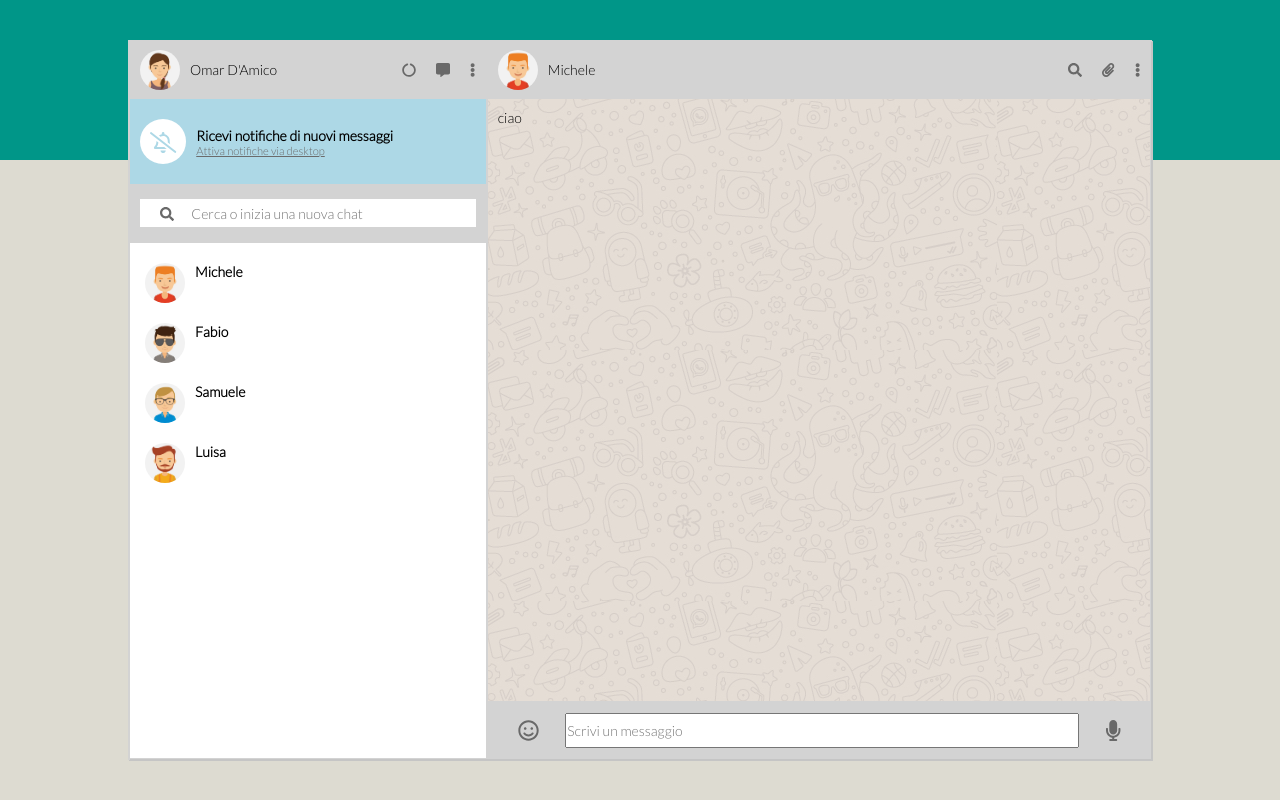
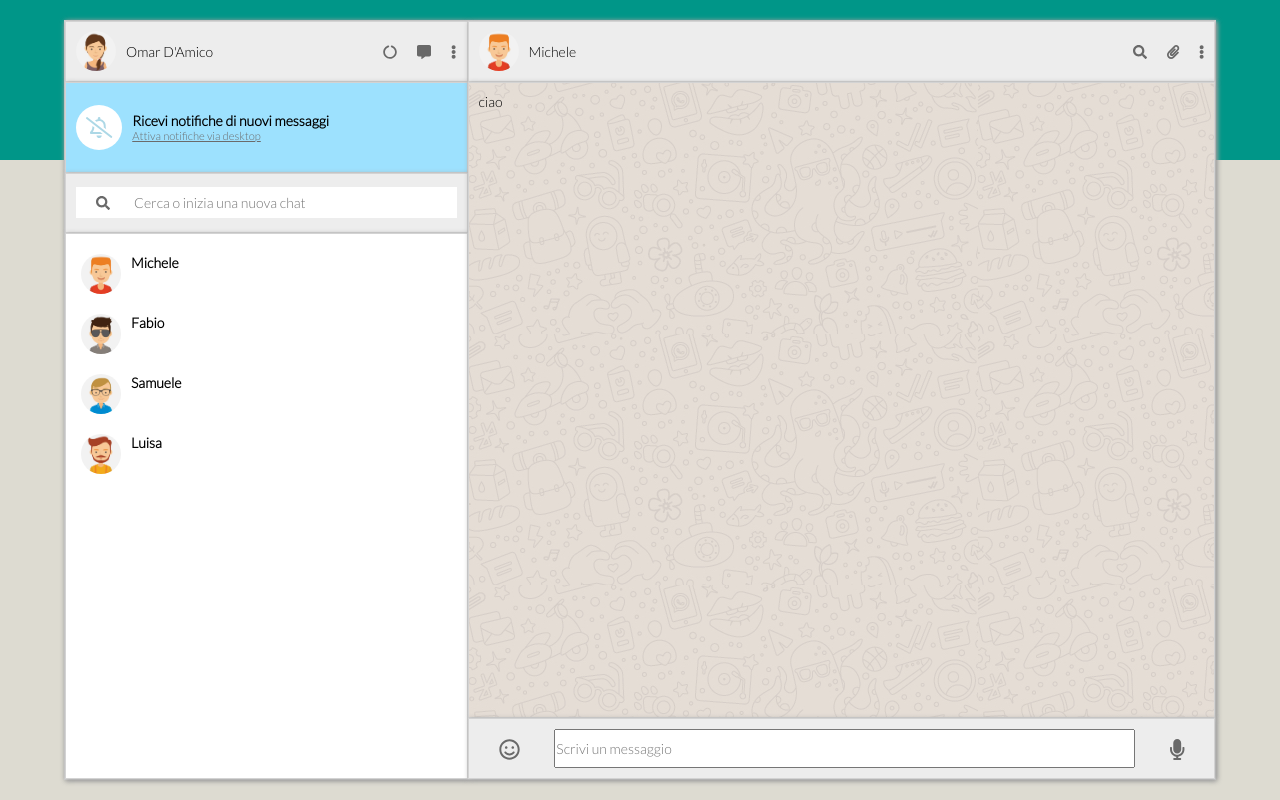
Before and after one commit to omardamicoasti/js-html-css-boolzap, a plain HTML site: page index.html in a window 1280 px wide. Drawn offline with nearby package versions, Linux system fonts and the light colour scheme.

Commit message:
Quarto push

```diff
--- a/style.css
+++ b/style.css
@@ -26,13 +26,13 @@ body {
     background-image: linear-gradient(to bottom, #009688 0px, #009688 20vh, #dddbd1 20vh, #dddbd1 100%);
 }
 .container {
-    width: 80%;
-    height: 90%;
+    width: 90%;
+    height: 95%;
     display: flex;
 }
 .container, container > div, #contactsArea > div, #messagesArea > div {
     border: 1px solid lightgray;
-    box-shadow: 1px 1px #c5c5c5;
+    box-shadow: 1px 1px 5px #9e9e9e;
 }
 /* Dimesionamento div principali e div minori */
 #contactsArea {
@@ -40,11 +40,11 @@ body {
 }
 .personal, #typing, #search {
     height: 8%;
-    background-color: lightgrey;
+    background-color:#EDEDED;
 }
 #notifications {
     height: 12%;
-    background-color: lightblue;
+    background-color: #9DE1FE;
 }
 #contactList {
     height: 72%;
@@ -111,7 +111,7 @@ body {
      align-content: center;
  }
   #contactList > div:hover {
-      background-color: lightgray;
+      background-color: #EDEDED;
   }
  #contactList p {
      font-weight: bold;
```
